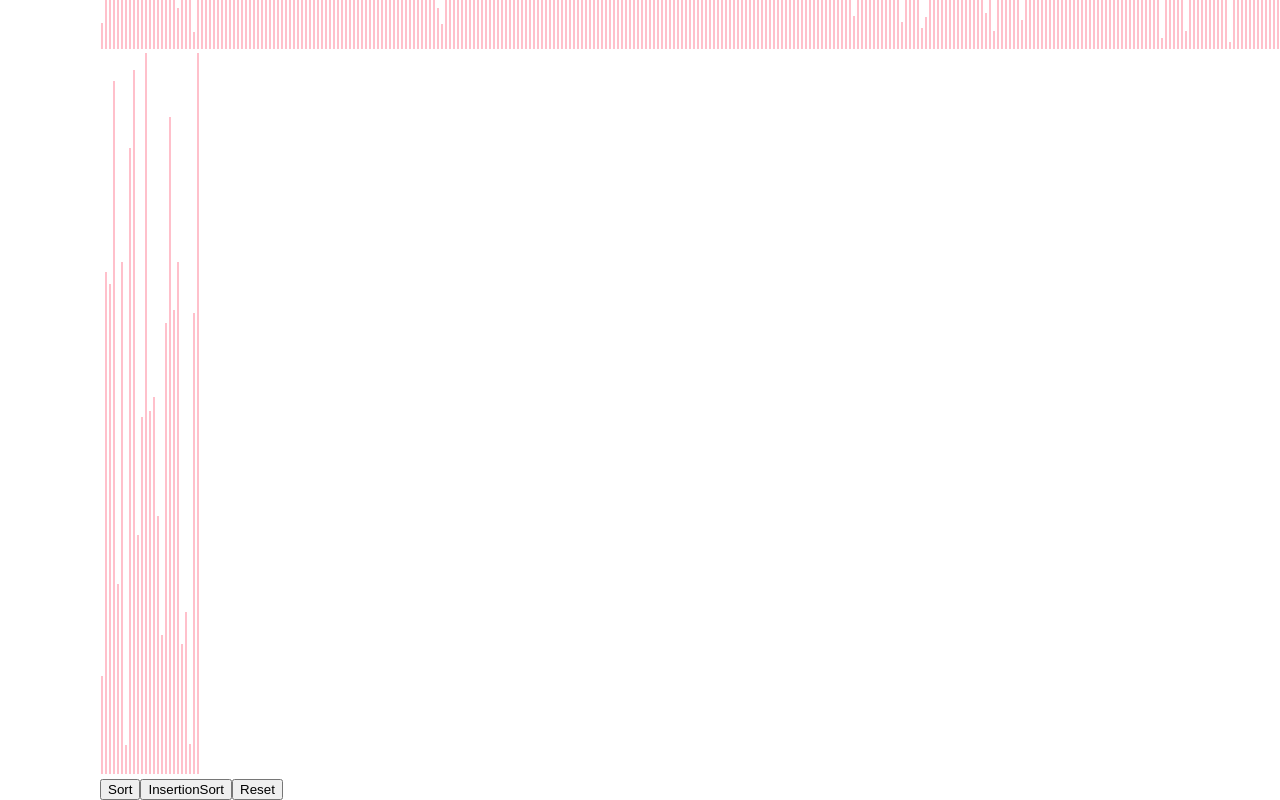
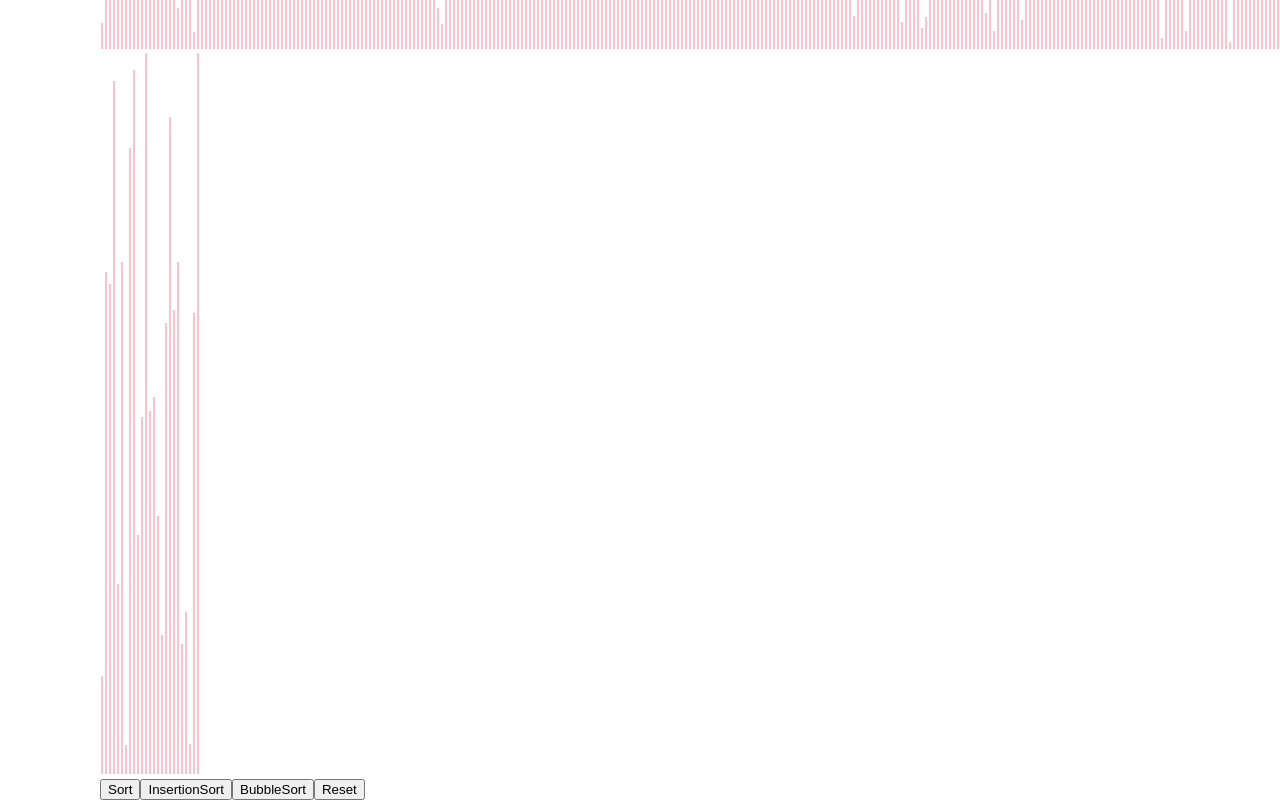
Before and after one commit to uc-creat/SortingVisualizer, a React (Create React App) app: page / in a window 1280 px wide. Shown: the part 681-1481 px from the top of the page. Built offline with nearby package versions, Linux system fonts and the light colour scheme.

Commit message:
implemented bubble sort with annimation

```diff
--- a/src/components/Sorting/SortingVisualizer.jsx
+++ b/src/components/Sorting/SortingVisualizer.jsx
@@ -1,6 +1,7 @@
 import React, { useEffect, useState} from 'react';
 import './SortingVisualizer.css';
 import { InsertionSortAlgorithm } from '../SortingAlgorithms/InsertionSort/InsertionSort';
+import {BubbleSortAlgorithm} from '../SortingAlgorithms/BubbleSort/BubbleSort';
 
 function SortingVisualizer() {
 
@@ -12,12 +13,59 @@ function SortingVisualizer() {
     if(sort===false)randomNumberArrayGenerator(setNumberArray);
   },[sort]);
 
+  // insertion sort
+
   const handleInsertionSort = ()=>{
     const insertionSortedArray = InsertionSortAlgorithm(numberArray);
     setNumberArray(insertionSortedArray);
     setSort(true)
 
   }
+
+  // bubble sort
+
+  const handleBubbleSort = ()=>{
+    const indexes = BubbleSortAlgorithm(numberArray);
+
+    for(let index=0; index<indexes.length;index++){
+      const arrayBars = document.getElementsByClassName('array-bar');
+      const barOneIdx = indexes[index][0];
+      const barTwoIdx = indexes[index][1];
+      const barOneStyle = arrayBars[barOneIdx].style;
+      const barTwoStyle = arrayBars[barTwoIdx].style;
+
+
+      setTimeout(()=>{
+
+        barOneStyle.backgroundColor = "pink";
+        barTwoStyle.backgroundColor = "pink";
+
+        if(indexes[index][4]===false){
+          setTimeout(()=>{
+            barTwoStyle.backgroundColor = "red";
+            barOneStyle.backgroundColor = "blue";
+          },index*100);
+        }
+        else{
+          setTimeout(() => {
+            barTwoStyle.backgroundColor = "red";
+            barOneStyle.backgroundColor = "blue";
+            barOneStyle.height = `${indexes[index][2]}px`;
+            barTwoStyle.height = `${indexes[index][3]}px`;
+          }, index*100);
+        }
+      },index*(0.5));
+
+
+
+
+  }
+
+
+}
+
+
+  // simple sort - js inbuilt fn
 
   const handleSort = ()=>{
     numberArray.sort((a,b)=>a-b)
@@ -37,9 +85,12 @@ function SortingVisualizer() {
         return <div className="array-bar" key={index} style={{height:`${number}px`}}>
         </div>
       })}
+
+
       <br></br>
       <button onClick={handleSort}>Sort</button>
       <button onClick={handleInsertionSort}>InsertionSort</button>
+      <button onClick={handleBubbleSort}>BubbleSort</button>
       <button onClick={handleReset}>Reset</button>
     </div>
 
--- /dev/null
+++ b/src/components/SortingAlgorithms/BubbleSort/BubbleSort.jsx
@@ -0,0 +1,22 @@
+export const BubbleSortAlgorithm = (unsortedArray)=>{
+  let indexes = [];
+  let bool = false;
+  const lengthOfUnsortedArray = unsortedArray.length;
+  for(let i=0; i<lengthOfUnsortedArray;i++){
+    for(let j=0;j<lengthOfUnsortedArray-1;j++){
+      if(unsortedArray[j]>unsortedArray[j+1]){
+        bool = true;
+        let temp = unsortedArray[j];
+        unsortedArray[j] = unsortedArray[j+1];
+        unsortedArray[j+1] = temp;
+
+        indexes.push([j,j+1,unsortedArray[j],unsortedArray[j+1],bool]);
+      }
+      else{
+        bool = false;
+        indexes.push([j,j+1,unsortedArray[j],unsortedArray[j+1],bool])
+      }
+    }
+  }
+  return indexes;
+}
```
